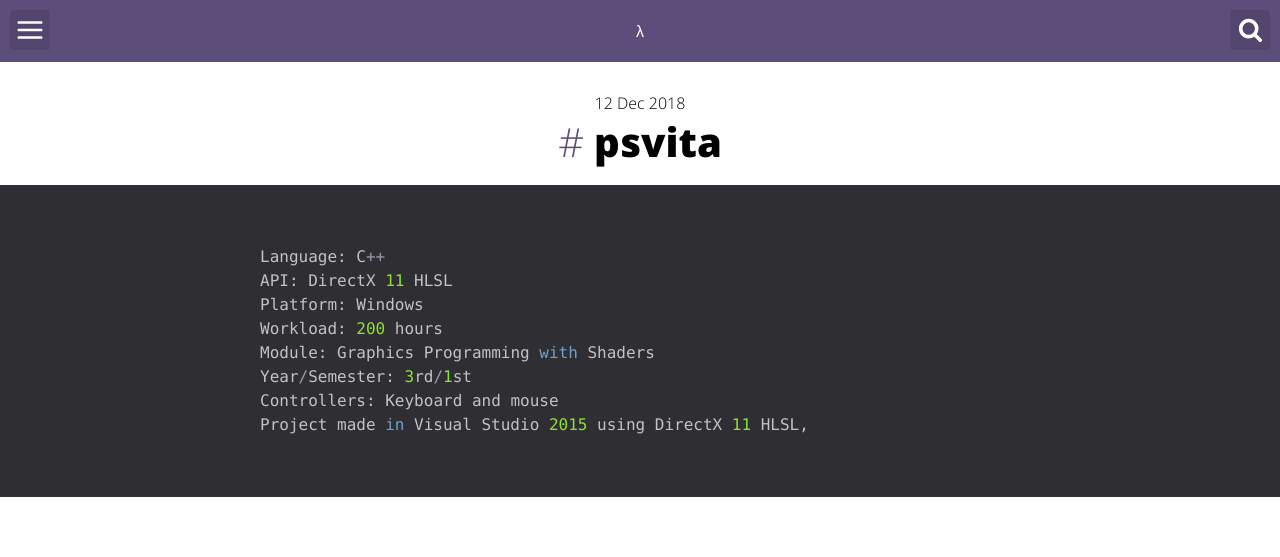
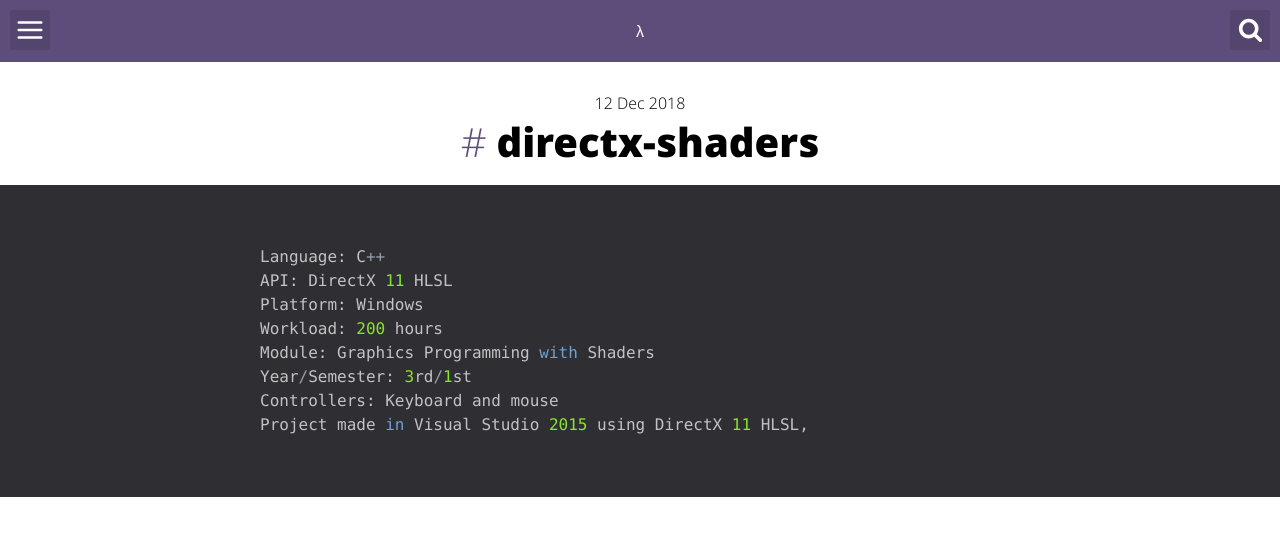
Before and after one commit to matzar/matzar.github.io, a Jekyll site: the page built from _posts/2018-12-12-directx.md, in a window 1280 px wide. Shown: the top 557 px of the page. Built offline with Jekyll 4.4.1, drawn with Linux system fonts in a browser that asks for light colours; comment, search, counter and statistics services are not loaded; grey boxes are pictures that could not be loaded.

Commit message:
directx name fixing

```diff
--- a/_posts/2018-12-12-directx.md
+++ b/_posts/2018-12-12-directx.md
@@ -1,11 +1,11 @@
 ---
 layout: post
-title:  "psvita"
+title:  "directx-shaders"
 image: ''
 date:   2018-12-12 00:00:00
 tags:
 - C++
-- psvita
+- DirectX 11 HLSL
 description: ''
 categories:
 - individual projects
```
